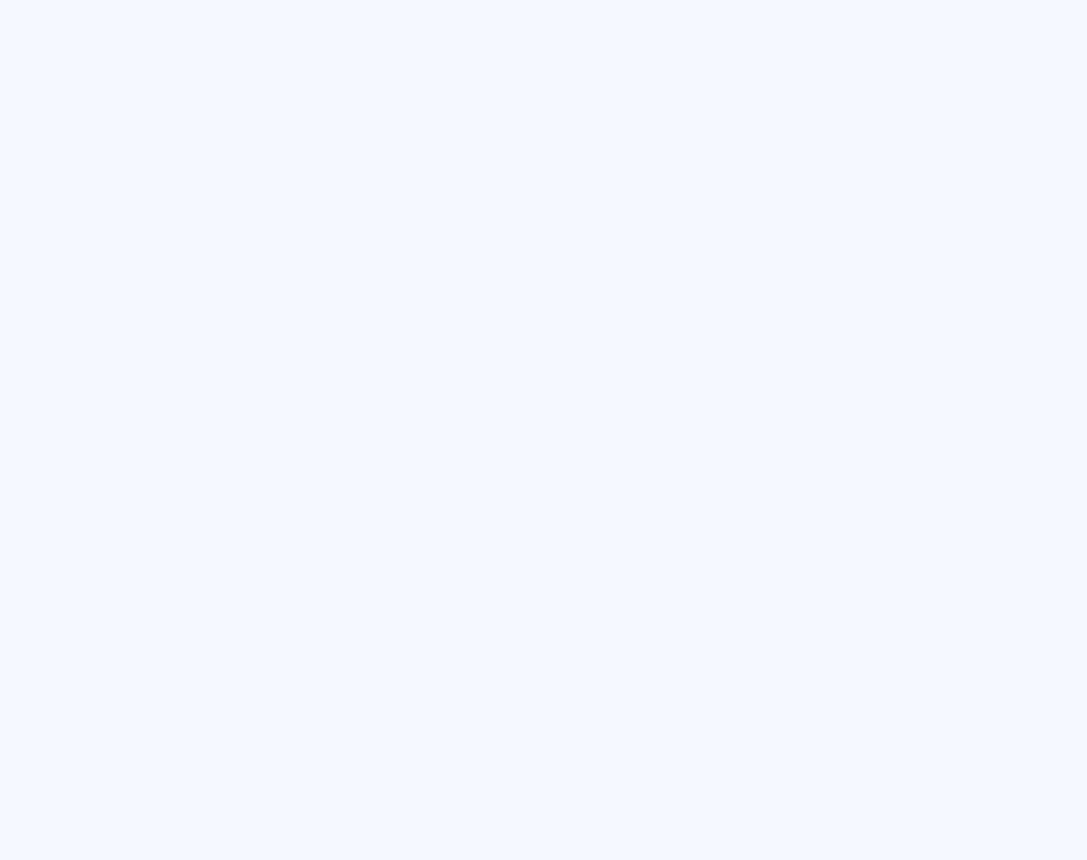
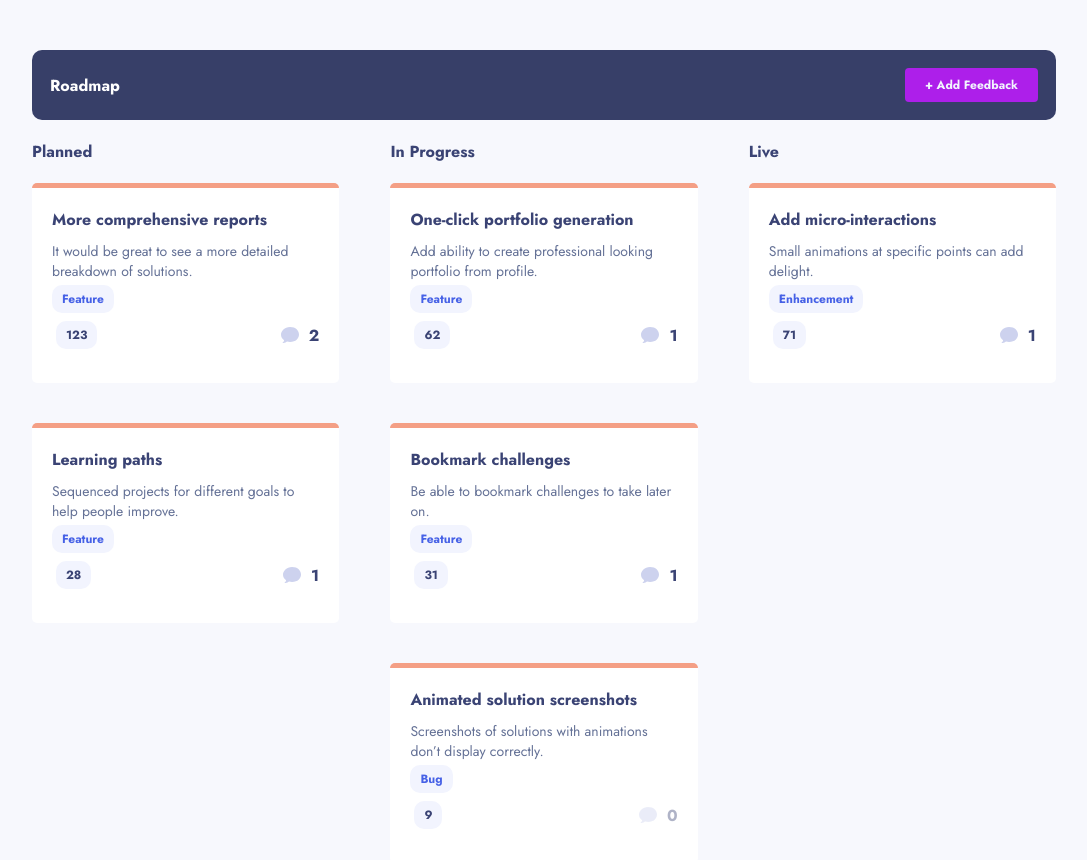
Before and after one commit to catli-unbounce/product_idea_board, a React (Create React App) app: page /roadmap in a window 1280 px wide. Shown: the top 860 px of the page, without its empty margins (96-1183 px from the left). Before the commit the page ends 800 px from the top, so only its background shows below. Built offline with nearby package versions, Linux system fonts and the light colour scheme.

Commit message:
Added go back function

```diff
--- a/_base.scss
+++ b/_base.scss
@@ -35,6 +35,11 @@ $mobile: 500px;
     padding: .5rem 1rem;
     font-weight: 800;
     font-size: 1.2rem;
+
+    &:hover {
+        background-color: $blue-3;
+        cursor: pointer;
+    }
 }
 
 @mixin button {
@@ -95,6 +100,10 @@ textarea:focus, input:focus, select:focus{
     }
 }
 
+.inactive {
+    opacity: .4;
+}
+
 .first-option {
     list-style: none;
     cursor: pointer;
--- a/src/App.js
+++ b/src/App.js
@@ -16,10 +16,10 @@ import {
   BrowserRouter as Router,
   Switch,
   Route,
-  Link
+  useHistory
 } from "react-router-dom";
 function App() {
-
+  let history = useHistory();
   const [data, setData] = useState({
     'all': [],
     'currentUser': {},
@@ -46,17 +46,19 @@ function App() {
     fetchData();
   }, []);
   return (
-
-      <Router>
         <Switch>
           <Route path="/new">
-            <div className="back-link"><img alt="go back" src={backIcon}></img><Link to="/"><a>Go Back</a></Link></div>
+            <div className="back-link"><img alt="go back" src={backIcon}></img><a href="#" onClick={()=> history.goBack()}>Go Back</a></div>
             <div className="container">
               <RequestForm></RequestForm>
             </div>
           </Route>
           <Route path="/roadmap">
-            <RoadmapList></RoadmapList>
+            <RoadmapList
+              planned={data.planned}
+              inProgress={data.inProgress}
+              live={data.live}
+            ></RoadmapList>
           </Route>
           <Route path="/">
             <div className="container">
@@ -86,9 +88,6 @@ function App() {
             </div>
           </Route>
         </Switch>
-      </Router>
-
-
   );
 }
 
--- a/src/App.scss
+++ b/src/App.scss
@@ -1,6 +1,8 @@
 @import 'base';
 @import './components/ListFilter/ListFilter.module.scss';
 @import './components/Roadmap/Roadmap.module.scss';
+@import './components/RoadmapList/RoadmapList.module.scss';
+@import './components/RoadmapListItem/RoadmapListItem.module.scss';
 @import './components/Header/Header.module.scss';
 @import './components/Banner/Banner.module.scss';
 @import './components/RequestsListItem/RequestsListItem.module.scss';
--- a/src/components/RequestForm/index.js
+++ b/src/components/RequestForm/index.js
@@ -2,13 +2,13 @@ import React, { useState } from 'react';
 import newFeedbackIcon from '../../assets/shared/icon-new-feedback.svg';
 import arrowDownIcon from '../../assets/shared/icon-arrow-down.svg';
 import checkIcon from '../../assets/shared/icon-check.svg';
+import { useHistory } from "react-router-dom";
 const RequestForm = () => {
-
+    let history = useHistory();
     return (
         <form className="form">
             <img className="new-icon" src={newFeedbackIcon}></img>
             <h1>Create New Feedback</h1>
-
             <label>
                 <h5 className="label">Feedback Title</h5>
                 <p className="label-desc">Add a short, descriptive headline</p>
--- a/src/components/RequestsListItem/RequestsListItem.module.scss
+++ b/src/components/RequestsListItem/RequestsListItem.module.scss
@@ -14,11 +14,6 @@
 
         .upvote-icon {
             margin: .5rem 0;
-        }
-
-        &:hover {
-            background-color: $blue-3;
-            cursor: pointer;
         }
 
         &-active {
@@ -78,11 +73,6 @@
         }
     }
 
-
-
-    .inactive {
-        opacity: .4;
-    }
 }
 
 @media only screen and (max-width: $tablet) {
--- a/src/components/RequestsListItem/index.js
+++ b/src/components/RequestsListItem/index.js
@@ -21,10 +21,7 @@ const RequestsListItem = ({productRequest}) => {
             </div>
             <div className={productRequest.comments ? "request__comments" : "request__comments inactive"}>
                 <img src={commentsIcon} alt="comments icon"></img>
-
-
-                    <p className="comments-count">{productRequest.comments ? productRequest.comments.length : 0}</p>
-
+                <p className="comments-count">{productRequest.comments ? productRequest.comments.length : 0}</p>
             </div>
         </li>
     )
--- a/src/components/RoadmapList/RoadmapList.module.scss
+++ b/src/components/RoadmapList/RoadmapList.module.scss
@@ -0,0 +1,17 @@
+.roadmap_list {
+    width: 80%;
+    margin: 0 auto;
+    margin-top: 5rem;
+    color: $grey-3;
+
+    &__container {
+        display: flex;
+        justify-content: space-between;
+    }
+
+    &__planned, &__inProgress, &__live {
+        flex: 0 0 30%;
+        display: flex;
+        flex-direction: column;
+    }
+}
--- a/src/components/RoadmapList/index.js
+++ b/src/components/RoadmapList/index.js
@@ -1,10 +1,34 @@
 import React, { useState } from 'react';
+import Banner from '../Banner';
+import RoadmapListItem from '../RoadmapListItem'
+const RoadmapList = ({planned, inProgress, live}) => {
+    const plannedList = planned.map((item, index) => {
+        return (
+            <RoadmapListItem key={index} {...item}></RoadmapListItem>
+        )
+    })
 
-const RoadmapList = ({planned, inProgress, live}) => {
+    const inProgressList = inProgress.map((item, index) => {
+        return (
+            <RoadmapListItem key={index} {...item}></RoadmapListItem>
+        )
+    })
 
+    const liveList = live.map((item, index) => {
+        return (
+            <RoadmapListItem key={index} {...item}></RoadmapListItem>
+        )
+    })
     return (
-        <div className="container">
-            <div className="roadmap_list"></div>
+        <div className="roadmap_list">
+            <Banner>Roadmap</Banner>
+            <div className="roadmap_list__container">
+                <div className="roadmap_list__planned"><h4>Planned</h4>{plannedList}</div>
+                <div className="roadmap_list__inProgress"><h4>In Progress</h4>{inProgressList}</div>
+                <div className="roadmap_list__live"><h4>Live</h4>{liveList}</div>
+            </div>
+
+
         </div>
     )
 }
--- /dev/null
+++ b/src/components/RoadmapListItem/RoadmapListItem.module.scss
@@ -0,0 +1,52 @@
+.roadmap_item {
+    border-radius: .5rem;
+    height: 20rem;
+    margin: 2rem 0;
+    padding: 2rem;
+    background-color: $white;
+    &__title {
+        margin-bottom: 1rem;
+    }
+    &__desc {
+        color: $grey-4;
+        font-size: 1.4rem;
+    }
+
+    &__votes {
+        @include tag;
+
+        &-active {
+            color: $white;
+            background-color: $blue-1;
+        }
+    }
+
+    &__comments {
+        margin-left: auto;
+        .comments-count {
+            font-weight: 800;
+            font-family: inherit;
+            margin-left: 1rem;
+        }
+        &:not(.inactive) {
+            cursor: pointer;
+        }
+    }
+
+    &__category {
+        @include tag;
+        margin-left: 0;
+        text-transform: capitalize;
+        color: $blue-1;
+        display: inline-block;
+    }
+
+    div {
+        display: flex;
+        align-items: center;
+    }
+}
+
+.orange {
+    border-top: solid $orange 5px;
+}
--- /dev/null
+++ b/src/components/RoadmapListItem/index.js
@@ -0,0 +1,21 @@
+import React, { useState } from 'react';
+import commentsIcon from '../../assets/shared/icon-comments.svg';
+const RoadmapListItem = ({title, category, upvotes, status, id, description, comments}) => {
+    return (
+        <div className="roadmap_item orange">
+            <h4 className="roadmap_item__title">{title}</h4>
+            <p className="roadmap_item__desc">{description}</p>
+            <p className="roadmap_item__category">{category}</p>
+            <div>
+                <p className="roadmap_item__votes">{upvotes}</p>
+                <div className={comments? "roadmap_item__comments" : "roadmap_item__comments inactive"}>
+                    <img src={commentsIcon} alt="comments icon"></img>
+                    <p className="comments-count">{comments ? comments.length : 0}</p>
+                </div>
+
+            </div>
+        </div>
+    )
+}
+
+export default RoadmapListItem;
--- a/src/index.js
+++ b/src/index.js
@@ -3,10 +3,13 @@ import ReactDOM from 'react-dom';
 import './index.css';
 import App from './App';
 import reportWebVitals from './reportWebVitals';
-
+import { BrowserRouter as Router } from 'react-router-dom';
 ReactDOM.render(
   <React.StrictMode>
-    <App />
+    <Router>
+      <App />
+    </Router>
+
   </React.StrictMode>,
   document.getElementById('root')
 );
```
